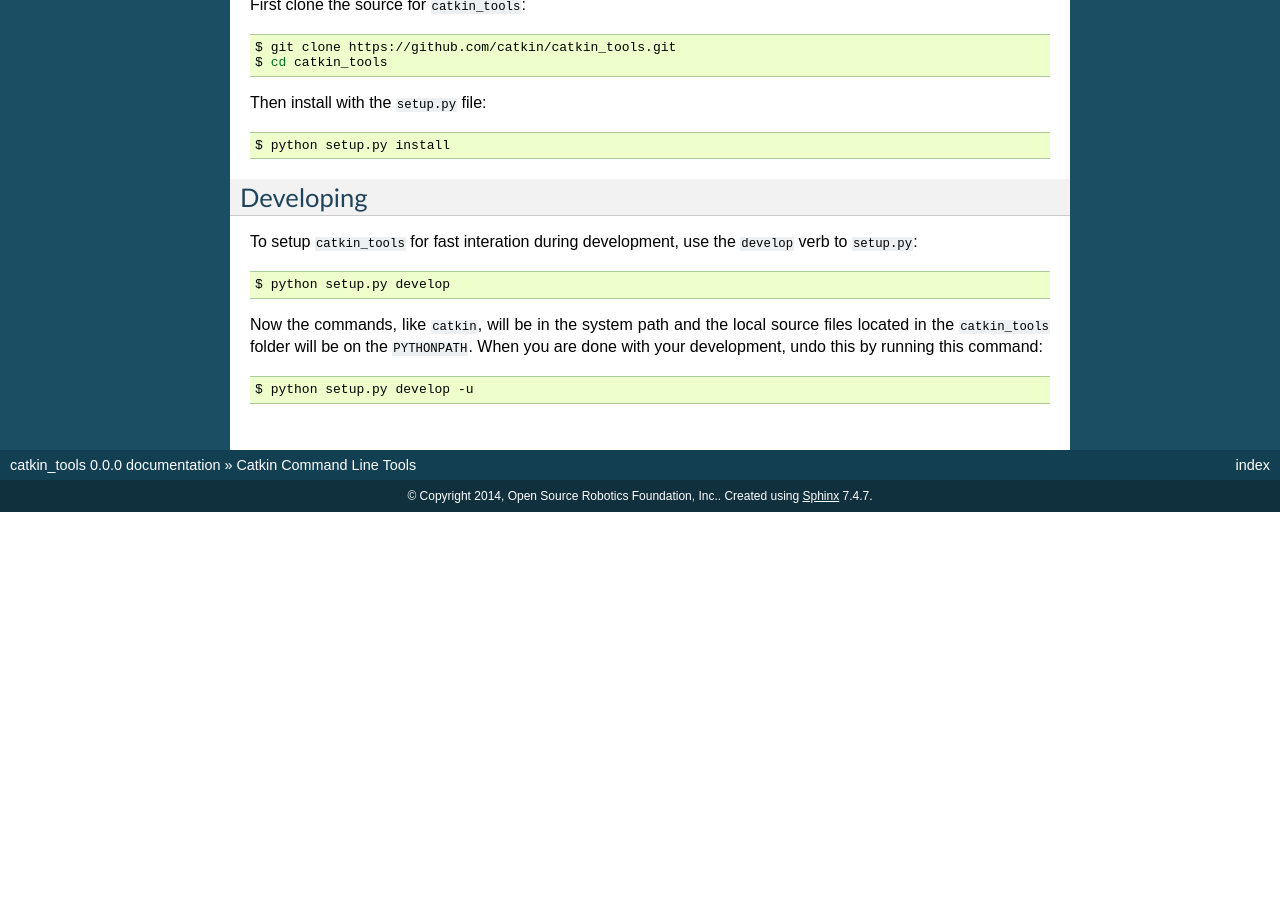
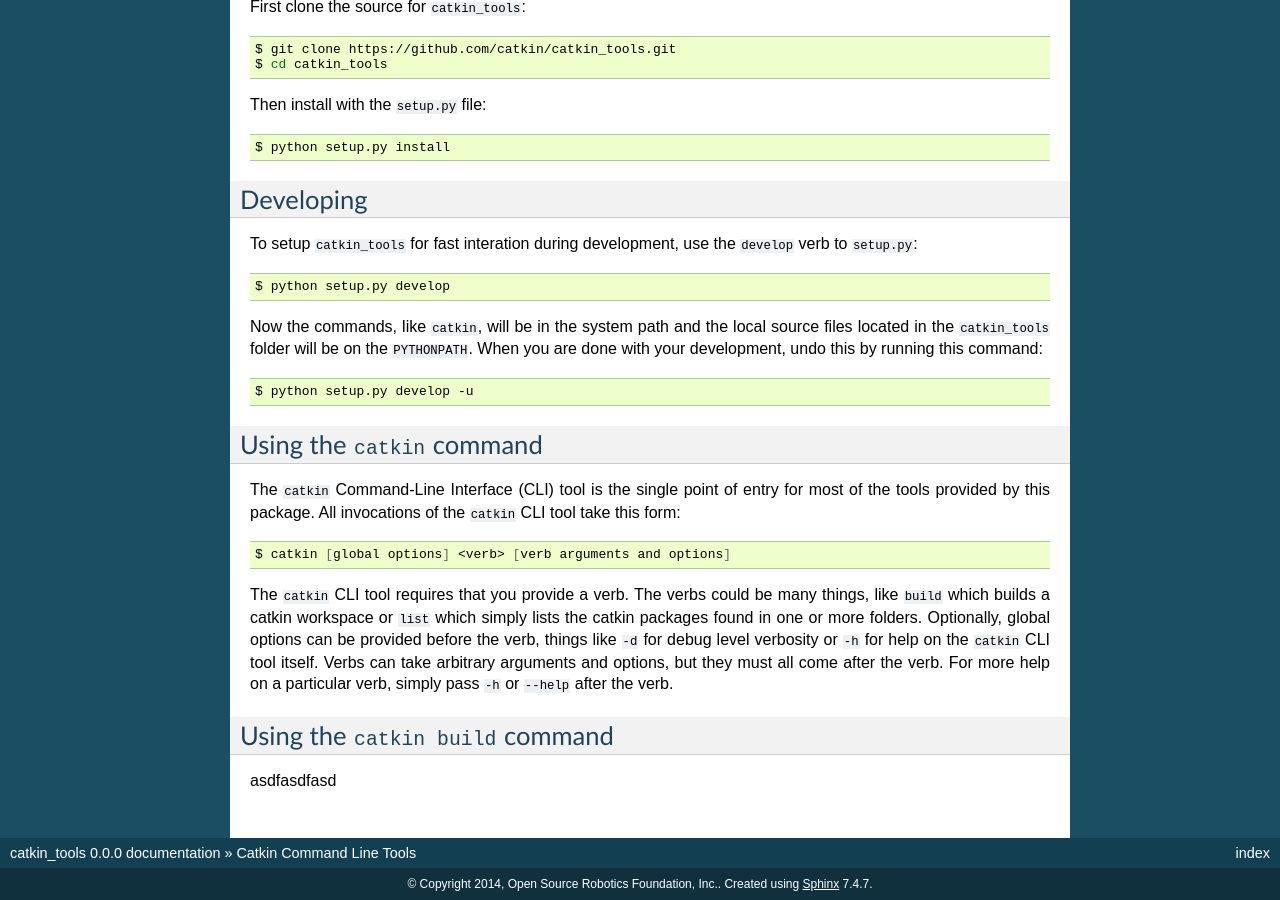
Before and after one commit to catkin/catkin_tools, a Sphinx documentation site: the page built from docs/index.rst, in a window 1280 px wide and 900 px high, scrolled down 689 px. Built offline with Sphinx 7.4.7, drawn with Linux system fonts in a browser that asks for light colours; before the commit the page ends 1201 px from its top, so only the background shows below that; some of the changed text lies outside the part shown.

Commit message:
adding some basic docs for the catkin command

```diff
--- a/docs/index.rst
+++ b/docs/index.rst
@@ -6,7 +6,7 @@ This Python package provides command line tools for working with catkin and cakt
 Installing
 ----------
 
-You can install the `catkin_tools` package as a binary through a package manager like `pip` or `apt-get`, or from source.
+You can install the ``catkin_tools`` package as a binary through a package manager like ``pip`` or ``apt-get``, or from source.
 
 Installing on Ubuntu with apt-get
 ^^^^^^^^^^^^^^^^^^^^^^^^^^^^^^^^^
@@ -64,3 +64,24 @@ Now the commands, like ``catkin``, will be in the system path and the local sour
 .. code-block:: bash
 
     $ python setup.py develop -u
+
+Using the ``catkin`` command
+----------------------------
+
+The ``catkin`` Command-Line Interface (CLI) tool is the single point of entry for most of the tools provided by this package.
+All invocations of the ``catkin`` CLI tool take this form:
+
+.. code-block:: bash
+
+    $ catkin [global options] <verb> [verb arguments and options]
+
+The ``catkin`` CLI tool requires that you provide a verb.
+The verbs could be many things, like ``build`` which builds a catkin workspace or ``list`` which simply lists the catkin packages found in one or more folders.
+Optionally, global options can be provided before the verb, things like ``-d`` for debug level verbosity or ``-h`` for help on the ``catkin`` CLI tool itself.
+Verbs can take arbitrary arguments and options, but they must all come after the verb.
+For more help on a particular verb, simply pass ``-h`` or ``--help`` after the verb.
+
+Using the ``catkin build`` command
+----------------------------------
+
+asdfasdfasd
```
